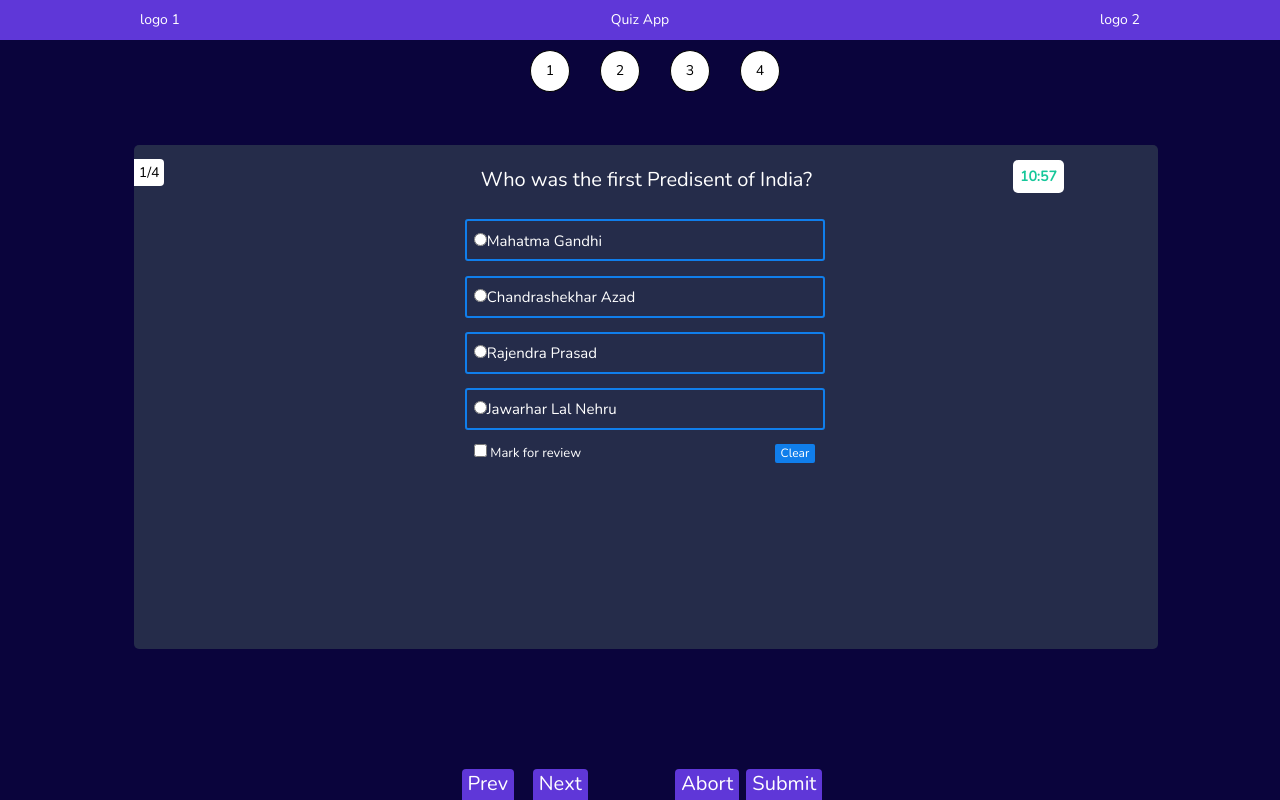
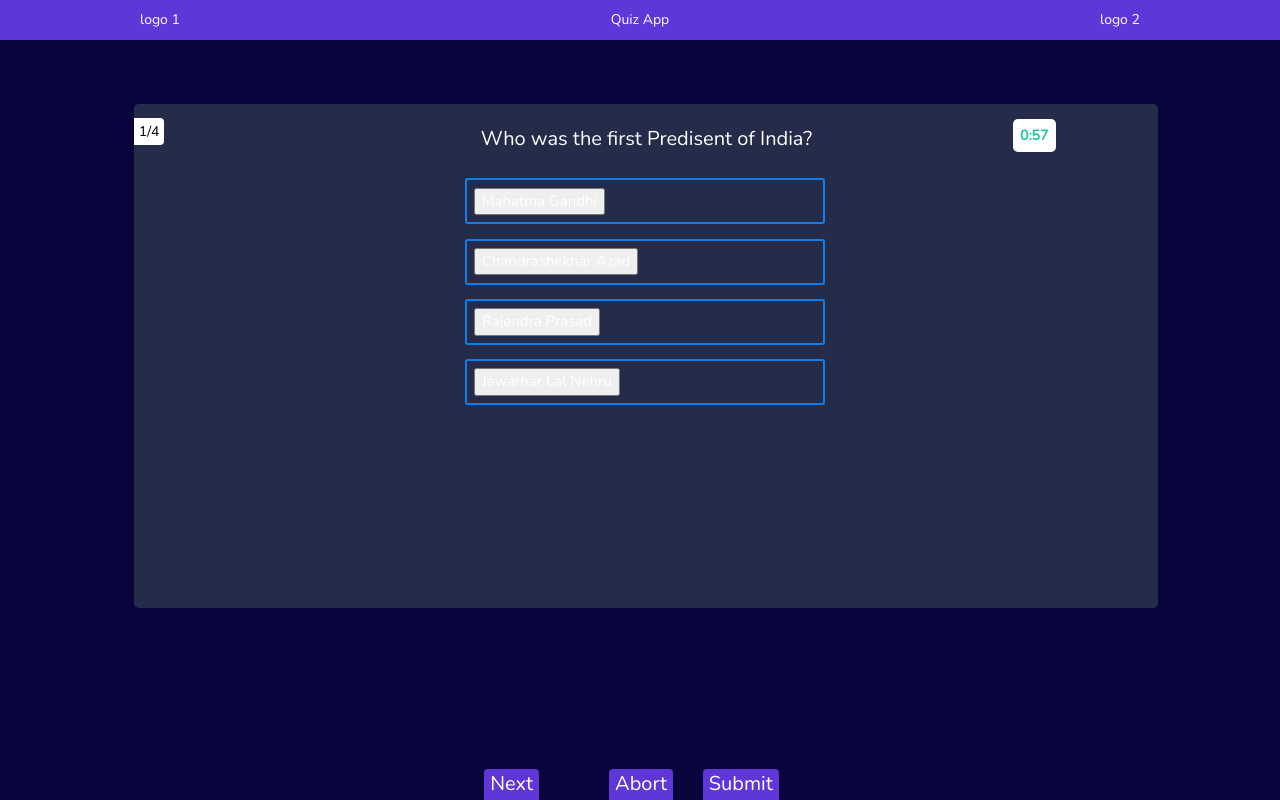
Before and after one commit to pjra99/quiz-app, a React (Create React App) app: page / in a window 1280 px wide. Both pictures are taken after a click on the button "Start". Built offline with nearby package versions, Linux system fonts and the light colour scheme.

Commit message:
Update App.js

```diff
--- a/src/App.js
+++ b/src/App.js
@@ -5,74 +5,9 @@ import {Switch, Route, useHistory} from "react-router-dom"
 
 function App() {
 
-  const history = useHistory();
-
-  var questionsList = {
-   0: {
-      ques: "Who was the first Predisent of India?",
-      option1: "Mahatma Gandhi",
-      option2: "Chandrashekhar Azad",
-      option3: "Rajendra Prasad",
-      option4: "Jawarhar Lal Nehru"
-    },
-   1: {ques: "Which country's national game is cricket?",
-   option1: "Australia",
-   option2: "England",
-   option3: "South-Africa",
-   option4: "India"
-  },
-   2: {ques:"What is the full form of URL?",
-   option1: "Uniform Resource Locator",
-   option2: "Universal Resource Link",
-   option3: "Universal Read Link",
-   option4: "Universal Read Locator"
-},
-3: {ques: "Who is the CEO of Google?",
-option1: "Satya Nadella",
-option2: "Sundar Pichai",
-option3: "Jeff Bezos",
-option4: "Jack Ma"
-
-}
-  }
-
-  const [ques, setQues] = useState(questionsList[0])
-  const [quesNo, setQuesNo] =useState(1);
-  const [index, setIndex] = useState(0)
-  const [noOfQuestions, setNoOfQuestions] = useState(4)
-
-
-  var ar = []
-  var j = 1
-  for(var i=0; i<noOfQuestions; i++){
-
-    ar[i] = j;
-    j++;
-  }
-
-  function handleClick(i){
-    setQuesNo(i+1)
-    setIndex(i)
-  setQues(questionsList[i].ques)
-  console.log(index)
-  console.log(i)
-   history.push({
-                pathname: '/questiontemplate',
-                state: {
-                  quesNum: i+1,
-                  question: questionsList[i].ques,
-                  option1: questionsList[i].option1,
-                  option2: questionsList[i].option2,
-                  option3: questionsList[i].option3,
-                  option4: questionsList[i].option4
-
-                }
-                })
-  }
-
-  const questionNavigator = ar.map((q, i)=>
-   <div className="questionNoButton" onClick={()=>handleClick(i)}> {q} </div>
-  )
+  // const questionNavigator = ar.map((q, i)=>
+  //  <div className="questionNoButton" onClick={()=>handleClick(i)}> {q} </div>
+  // )
 
   return (
     <div className="App-screen container-fluid">
@@ -89,7 +24,7 @@ option4: "Jack Ma"
          </div>
          <div className="row sub-header">
         <div className="col-md-12 questions-palette">
-            {questionNavigator}
+            {/* {questionNavigator} */}
         </div>
          </div>
          <div className="row middle-section">
@@ -103,25 +38,54 @@ option4: "Jack Ma"
           <Route path="/greetuser">
             <GreetUser />
           </Route>
+          <Route path="/scorecard">
+          <ScoreCard />
+          </Route>
            </Switch>
-         </div>
-         <div className="row navigation-buttons footer">
-           <div className="col-md-2"></div>
-   <div className="col-md-2"><button onClick={()=>handleClick(index-1<0?index: index-1)}> Prev</button></div>
-   <div className="col-md-2"><button onClick={()=>handleClick(index==noOfQuestions-1? index: index+1)}>Next</button></div>
-   <div className="col-md-2"></div>
-   <div className="col-md-2"><button onClick={()=>history.push({pathname: '/greetuser'})} >Abort</button></div>
-   <div className="col-md-2"><button>Submit</button></div>
          </div>
     </div>
   );
 }
 function QuestionTemplate(){
   const history = useHistory();
-var quesNo = history.location.state.quesNum
 
+  var questionsList = {
+    0: {
+       ques: "Who was the first Predisent of India?",
+       option1: "Mahatma Gandhi",
+       option2: "Chandrashekhar Azad",
+       option3: "Rajendra Prasad",
+       option4: "Jawarhar Lal Nehru",
+       correct_option: 3
+     },
+    1: {ques: "Which country's national game is cricket?",
+    option1: "Australia",
+    option2: "England",
+    option3: "South-Africa",
+    option4: "India" ,
+    correct_option: 2
+   },
+    2: {ques:"What is the full form of URL?",
+    option1: "Uniform Resource Locator",
+    option2: "Universal Resource Link",
+    option3: "Universal Read Link",
+    option4: "Universal Read Locator" ,
+    correct_option: 1
+   },
+   3: {ques: "Who is the CEO of Google?",
+   option1: "Satya Nadella",
+   option2: "Sundar Pichai",
+   option3: "Jeff Bezos",
+   option4: "Jack Ma" ,
+   correct_option: 2
+   }
+   }
+   var objectLength = Object.keys(questionsList).length
+
+const [score, setScore] = useState(0)
+const [flag, setFlag] = useState(0)
 const [seconds, setSeconds] = useState(59);
-const [minutes, setMinutes] = useState(10);
+const [minutes, setMinutes] = useState(0);
 
 const id =React.useRef(null);
 const clear=()=>{
@@ -142,30 +106,139 @@ useEffect(()=>{
     setSeconds(59)
    }
    if(minutes===0 && seconds===0){
+    alert("Time's Up!");
+    history.push({pathname: '/scorecard', state: {score: score}})
     clear()
    }
-},[seconds])
+},[seconds,minutes])
+
+function handleResponse(option_num, quesNum){
+
+  console.log(objectLength)
+
+  document.getElementById("option1").style.color="white"
+  document.getElementById("option2").style.color="white"
+  document.getElementById("option3").style.color="white"
+  document.getElementById("option4").style.color="white"
+
+  if(score==objectLength){
+    return;
+  }
+ var correct_option = questionsList[quesNum-1].correct_option
+
+   if(option_num===correct_option && flag==0){
+        setScore(score+1)
+        setFlag(1)
+      }
+  if(option_num===1) {
+       document.getElementById("option1").style.color="yellow"
+
+        if(flag===1){
+          setScore(score-1)
+          setFlag(0)
+        }
+
+  }
+  if(option_num===2) {
+       document.getElementById("option2").style.color="yellow"
+
+
+        if(flag===1){
+          setScore(score-1)
+          setFlag(0)
+        }
+  }
+  if(option_num===3) {
+       document.getElementById("option3").style.color="yellow"
+
+        if(flag===1){
+          setScore(score-1)
+          setFlag(0)
+        }
+  }
+  if(option_num===4) {
+       document.getElementById("option4").style.color="yellow"
+        if(flag===1){
+          setScore(score-1)
+          setFlag(0)
+        }
+  }
+}
+
+
+
+const [index, setIndex] = useState(0)
+const noOfQuestions = 4;
+
+
+var ar = []
+var j = 1
+for(var i=0; i<noOfQuestions; i++){
+
+  ar[i] = j;
+  j++;
+}
+
+function handleClick(i){
+   setScore(score)
+  setFlag(0)
+
+  document.getElementById("option1").style.color="white"
+  document.getElementById("option2").style.color="white"
+  document.getElementById("option3").style.color="white"
+  document.getElementById("option4").style.color="white"
+  setIndex(i)
+
+ history.push({
+              pathname: '/questiontemplate',
+              state: {
+                quesNum: i+1,
+                question: questionsList[i].ques,
+                option1: questionsList[i].option1,
+                option2: questionsList[i].option2,
+                option3: questionsList[i].option3,
+                option4: questionsList[i].option4,
+                correct_option: questionsList[i].correct_option
+              }
+              })
+              document.getElementsByClassName("option").checked = false;
+
+}
+
 
   return(
     <div className="question-template">
       <div className="row ">
         <div className="col-md-2"><span className="ques-num">{history.location.state.quesNum}/4</span></div>
       <div className="col-md-8 question-statement">  {history.location.state.question}</div>
-      <div className="col-md-2"><span className="countDown">{minutes}:{seconds%10==seconds?<span>0{seconds}</span>:<span>{seconds}</span>}</span></div>
+      <div className="col-md-2"><span className="countDown">{minutes}:{seconds%10===seconds?<span>0{seconds}</span>:<span>{seconds}</span>}</span></div>
         </div>
       <div className="row">
         <div className="col-md-3"> </div>
       <div className="col-md-9 option-section">
        <ul className="options">
-        <li><input type="radio" name={history.location.state.question} />{history.location.state.option1}</li>
-        <li><input type="radio" name={history.location.state.question} />{history.location.state.option2}</li>
-        <li><input type="radio" name={history.location.state.question} />{history.location.state.option3}</li>
-        <li><input type="radio" name={history.location.state.question} />{history.location.state.option4}</li>
+        <li><button id="option1" onMouseDown={()=>handleResponse(1, history.location.state.quesNum)}>{history.location.state.option1}</button></li>
+        <li><button id="option2" onMouseDown={()=>handleResponse(2, history.location.state.quesNum)}>{history.location.state.option2}</button></li>
+        <li><button id="option3" onMouseDown={()=>handleResponse(3, history.location.state.quesNum)}>{history.location.state.option3}</button></li>
+        <li><button id="option4" onMouseDown={()=>handleResponse(4, history.location.state.quesNum)}>{history.location.state.option4}</button></li>
       </ul>
-      <span className="question-template-bottom"> <input type="checkbox" /> Mark for review </span>
-      <button className="clear-response"> Clear</button>
+      {/* <span className="question-template-bottom"></span>
+      <button className="clear-response"> </button> */}
       </div>
     </div>
+    <div className="row navigation-buttons footer">
+           <div className="col-md-3"></div>
+   {/* <div className="col-md-2"> */}
+     {/* <button onClick={()=>handleClick(index-1<0?index: index-1)}> Prev</button> */}
+     {/* </div> */}
+   <div className="col-md-2"><button onClick={()=>handleClick(index===noOfQuestions-1? index: index+1)}>Next</button></div>
+   <div className="col-md-2"></div>
+   <div className="col-md-2"><button onClick={()=>history.push({pathname: '/greetuser'})} >Abort</button></div>
+   <div className="col-md-1"></div>
+   <div className="col-md-2"><button onClick={()=>history.push({pathname: './scorecard', state: {
+     score: score
+   }})}>Submit</button></div>
+         </div>
     </div>
   )
 }
@@ -182,8 +255,8 @@ function GreetUser(){
         option1: "Mahatma Gandhi",
         option2: "Chandrashekhar Azad",
         option3: "Rajendra Prasad",
-        option4: "Jawarhar Lal Nehru"
-
+        option4: "Jawarhar Lal Nehru" ,
+        correct_option: 3
       }
       })
   }
@@ -195,4 +268,15 @@ function GreetUser(){
   )
 }
 
+function ScoreCard(){
+  const history = useHistory();
+  return(
+    <div>
+      <div  className="score">Your score is {history.location.state.score} </div>
+      <div className="reset-btn-section"><button className="reset-quiz-btn" onClick={()=>history.push({pathname: '/'})}>Restart Quiz</button></div>
+    </div>
+  )
+
+}
+
 export default App;
```
